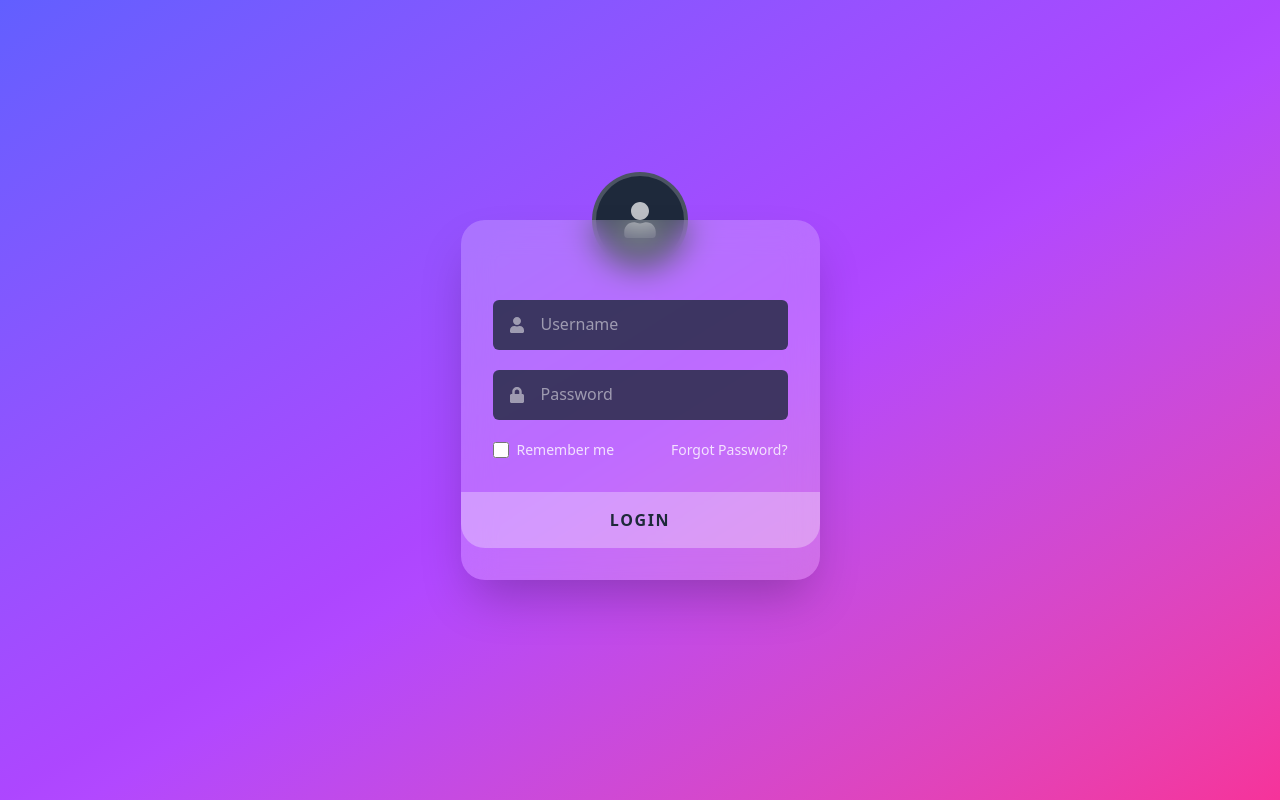
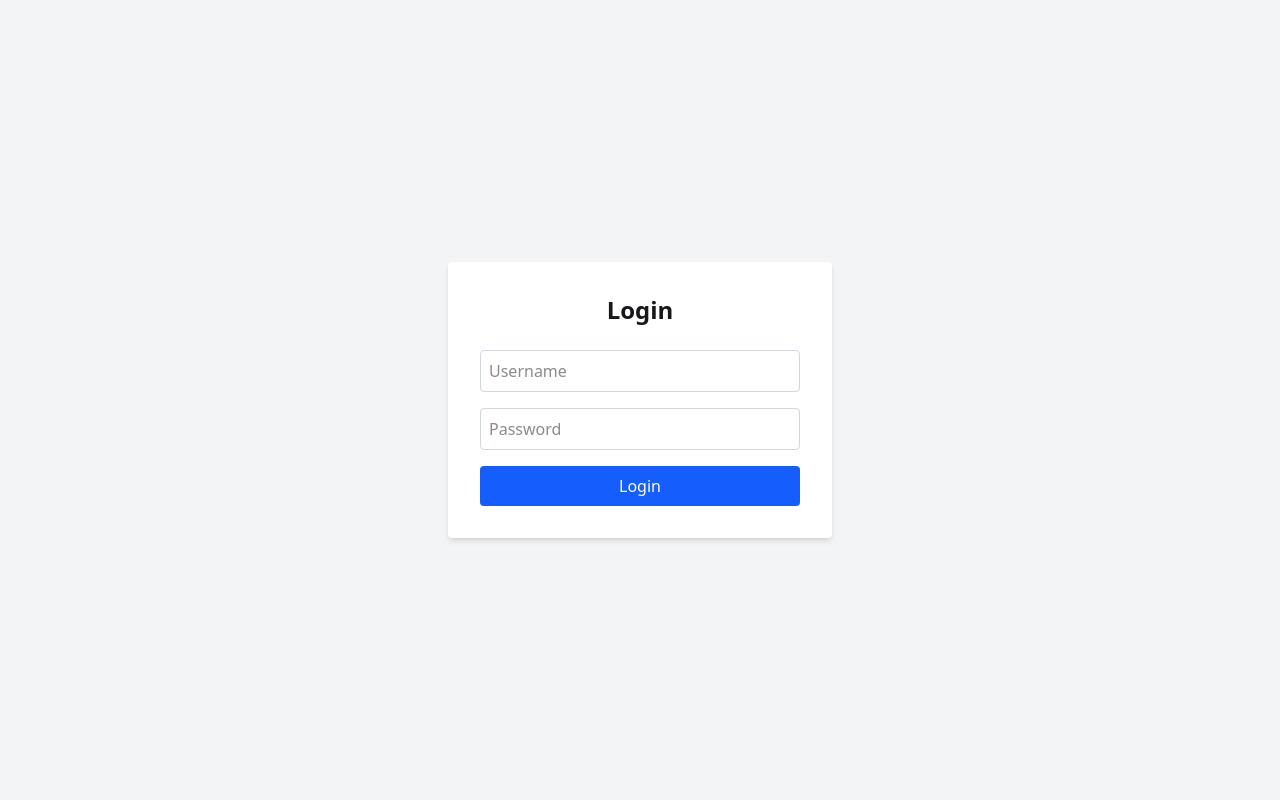
Before and after one commit to sakib236160/sms-dashboard, a React (Vite) app: page /login in a window 1280 px wide. Built offline with nearby package versions, Linux system fonts and the light colour scheme.

Commit message:
Setup basic dashboard layout with sidebar and navbar

```diff
--- a/src/components/Dashboard.jsx
+++ b/src/components/Dashboard.jsx
@@ -65,7 +65,7 @@ export default function Dashboard() {
                                 </div>
                                 <FaAngleDown className="text-xs" />
                             </a>
-                            {/* Profile Sub-menu - আপনি চাইলে এখানে একটি ড্রপডাউন যোগ করতে পারেন */}
+                            {/* Profile Sub-menu - You can add a dropdown here if you want */}
                         </li>
                     </ul>
                 </nav>
--- a/src/components/Login.jsx
+++ b/src/components/Login.jsx
@@ -1,107 +1,168 @@
+// import { useState } from 'react';
+// import { useDispatch } from 'react-redux';
+// import { login } from '../redux/slices/authSlice';
+// import { useNavigate } from 'react-router-dom';
+// import { toast } from 'react-toastify';
+// import { motion } from 'framer-motion';
+// import { FaUser, FaLock } from 'react-icons/fa';
+
+// export default function GlassLogin() {
+//   const [username, setUsername] = useState('');
+//   const [password, setPassword] = useState('');
+//   const [rememberMe, setRememberMe] = useState(false);
+
+//   const dispatch = useDispatch();
+//   const navigate = useNavigate();
+
+//   const handleSubmit = async (e) => {
+//     e.preventDefault();
+
+//     try {
+//       const res = await dispatch(login({ username, password })).unwrap();
+//       if (res.token) {
+//         toast.success('Login successful!');
+//         if (rememberMe) {
+//           localStorage.setItem('rememberedUser', username);
+//         } else {
+//           localStorage.removeItem('rememberedUser');
+//         }
+//         navigate('/');
+//       } else {
+//         toast.error('Login failed: No token received');
+//       }
+//     } catch (error) {
+//       toast.error('Invalid username or password');
+//     }
+//   };
+
+//   return (
+//     <div className="min-h-screen flex items-center justify-center bg-gradient-to-br from-indigo-500 via-purple-500 to-pink-500 p-4">
+//       <div className="relative">
+//         <motion.div
+//           className="absolute -top-12 left-1/2 -translate-x-1/2 bg-[#1E293B] w-24 h-24 rounded-full flex items-center justify-center border-4 border-white/20"
+//           initial={{ scale: 0, y: 50 }}
+//           animate={{ scale: 1, y: 0 }}
+//           transition={{ type: 'spring', stiffness: 260, damping: 20, delay: 0.2 }}
+//         >
+//           <FaUser className="text-white/70 text-4xl" />
+//         </motion.div>
+
+//         <motion.div
+//           className="w-full max-w-sm bg-white/20 backdrop-blur-lg rounded-3xl shadow-2xl overflow-hidden"
+//           initial={{ opacity: 0, y: 50 }}
+//           animate={{ opacity: 1, y: 0 }}
+//           transition={{ duration: 0.5, delay: 0.4 }}
+//         >
+//           <form onSubmit={handleSubmit} className="p-8 pt-20">
+//             <div className="relative mb-5">
+//               <FaUser className="absolute top-1/2 -translate-y-1/2 left-4 text-white/50" />
+//               <input
+//                 type="text"
+//                 placeholder="Username"
+//                 value={username}
+//                 onChange={(e) => setUsername(e.target.value)}
+//                 className="w-full bg-[#1E293B]/80 text-white placeholder-white/50 pl-12 pr-4 py-3 rounded-md border-b-2 border-transparent focus:border-pink-400 focus:outline-none transition-all"
+//                 required
+//               />
+//             </div>
+
+//             <div className="relative mb-5">
+//               <FaLock className="absolute top-1/2 -translate-y-1/2 left-4 text-white/50" />
+//               <input
+//                 type="password"
+//                 placeholder="Password"
+//                 value={password}
+//                 onChange={(e) => setPassword(e.target.value)}
+//                 className="w-full bg-[#1E293B]/80 text-white placeholder-white/50 pl-12 pr-4 py-3 rounded-md border-b-2 border-transparent focus:border-pink-400 focus:outline-none transition-all"
+//                 required
+//               />
+//             </div>
+
+//             <div className="flex justify-between items-center text-sm text-white/80 mt-4 mb-8">
+//               <label className="flex items-center cursor-pointer">
+//                 <input
+//                   type="checkbox"
+//                   checked={rememberMe}
+//                   onChange={() => setRememberMe(!rememberMe)}
+//                   className="form-checkbox h-4 w-4 bg-transparent text-pink-500 border-white/50 rounded focus:ring-pink-400"
+//                 />
+//                 <span className="ml-2">Remember me</span>
+//               </label>
+//               <a href="#" className="hover:text-white hover:underline">Forgot Password?</a>
+//             </div>
+
+//             <motion.button
+//               type="submit"
+//               className="w-[calc(100%+4rem)] -ml-8 bg-white/30 text-gray-800 font-bold uppercase tracking-widest py-4 rounded-b-3xl hover:bg-white/50 transition-colors duration-300"
+//               whileHover={{ scale: 1.05 }}
+//               whileTap={{ scale: 0.95 }}
+//             >
+//               Login
+//             </motion.button>
+//           </form>
+//         </motion.div>
+//       </div>
+//     </div>
+//   );
+// }
+
+
 import { useState } from 'react';
-import { useDispatch } from 'react-redux';
+import { useDispatch, useSelector } from 'react-redux';
 import { login } from '../redux/slices/authSlice';
 import { useNavigate } from 'react-router-dom';
 import { toast } from 'react-toastify';
-import { motion } from 'framer-motion';
-import { FaUser, FaLock } from 'react-icons/fa';
 
-export default function GlassLogin() {
+export default function Login() {
   const [username, setUsername] = useState('');
   const [password, setPassword] = useState('');
-  const [rememberMe, setRememberMe] = useState(false);
-
   const dispatch = useDispatch();
   const navigate = useNavigate();
 
+  const { loading } = useSelector((state) => state.auth);
+
   const handleSubmit = async (e) => {
     e.preventDefault();
+    localStorage.clear();
+    if (!username || !password) {
+      toast.warning('Username এবং Password দিন');
+      return;
+    }
 
-    try {
-      const res = await dispatch(login({ username, password })).unwrap();
-      if (res.token) {
+    const resultAction = await dispatch(login({ username, password }));
+
+    if (login.fulfilled.match(resultAction)) {
       toast.success('Login successful!');
-        if (rememberMe) {
-          localStorage.setItem('rememberedUser', username);
-        } else {
-          localStorage.removeItem('rememberedUser');
-        }
-        navigate('/');
-      } else {
-        toast.error('Login failed: No token received');
-      }
-    } catch (error) {
-      toast.error('Invalid username or password');
+      navigate("/", { replace: true });
     }
   };
 
   return (
-    <div className="min-h-screen flex items-center justify-center bg-gradient-to-br from-indigo-500 via-purple-500 to-pink-500 p-4">
-      <div className="relative">
-        <motion.div
-          className="absolute -top-12 left-1/2 -translate-x-1/2 bg-[#1E293B] w-24 h-24 rounded-full flex items-center justify-center border-4 border-white/20"
-          initial={{ scale: 0, y: 50 }}
-          animate={{ scale: 1, y: 0 }}
-          transition={{ type: 'spring', stiffness: 260, damping: 20, delay: 0.2 }}
-        >
-          <FaUser className="text-white/70 text-4xl" />
-        </motion.div>
-
-        <motion.div
-          className="w-full max-w-sm bg-white/20 backdrop-blur-lg rounded-3xl shadow-2xl overflow-hidden"
-          initial={{ opacity: 0, y: 50 }}
-          animate={{ opacity: 1, y: 0 }}
-          transition={{ duration: 0.5, delay: 0.4 }}
-        >
-          <form onSubmit={handleSubmit} className="p-8 pt-20">
-            <div className="relative mb-5">
-              <FaUser className="absolute top-1/2 -translate-y-1/2 left-4 text-white/50" />
+    <div className="min-h-screen flex items-center justify-center bg-gray-100">
+      <form onSubmit={handleSubmit} className="bg-white p-8 shadow-md rounded w-96">
+        <h2 className="text-2xl font-bold mb-6 text-center">Login</h2>
         <input
           type="text"
           placeholder="Username"
           value={username}
           onChange={(e) => setUsername(e.target.value)}
-                className="w-full bg-[#1E293B]/80 text-white placeholder-white/50 pl-12 pr-4 py-3 rounded-md border-b-2 border-transparent focus:border-pink-400 focus:outline-none transition-all"
-                required
+          className="w-full p-2 mb-4 border border-gray-300 rounded"
         />
-            </div>
-
-            <div className="relative mb-5">
-              <FaLock className="absolute top-1/2 -translate-y-1/2 left-4 text-white/50" />
         <input
           type="password"
           placeholder="Password"
           value={password}
           onChange={(e) => setPassword(e.target.value)}
-                className="w-full bg-[#1E293B]/80 text-white placeholder-white/50 pl-12 pr-4 py-3 rounded-md border-b-2 border-transparent focus:border-pink-400 focus:outline-none transition-all"
-                required
+          className="w-full p-2 mb-4 border border-gray-300 rounded"
         />
-            </div>
-
-            <div className="flex justify-between items-center text-sm text-white/80 mt-4 mb-8">
-              <label className="flex items-center cursor-pointer">
-                <input
-                  type="checkbox"
-                  checked={rememberMe}
-                  onChange={() => setRememberMe(!rememberMe)}
-                  className="form-checkbox h-4 w-4 bg-transparent text-pink-500 border-white/50 rounded focus:ring-pink-400"
-                />
-                <span className="ml-2">Remember me</span>
-              </label>
-              <a href="#" className="hover:text-white hover:underline">Forgot Password?</a>
-            </div>
-
-            <motion.button
+        <button
           type="submit"
-              className="w-[calc(100%+4rem)] -ml-8 bg-white/30 text-gray-800 font-bold uppercase tracking-widest py-4 rounded-b-3xl hover:bg-white/50 transition-colors duration-300"
-              whileHover={{ scale: 1.05 }}
-              whileTap={{ scale: 0.95 }}
+          disabled={loading}
+          className="w-full bg-blue-600 text-white py-2 rounded hover:bg-blue-700"
         >
-              Login
-            </motion.button>
+          {loading ? 'Logging in...' : 'Login'}
+        </button>
       </form>
-        </motion.div>
-      </div>
     </div>
   );
 }
```
Also changed, not shown: src/redux/slices/authSlice.js (+35 -41 lines), src/redux/store.jsx (line endings or trailing spaces). Lines whose indentation alone changed are shown as unchanged.
